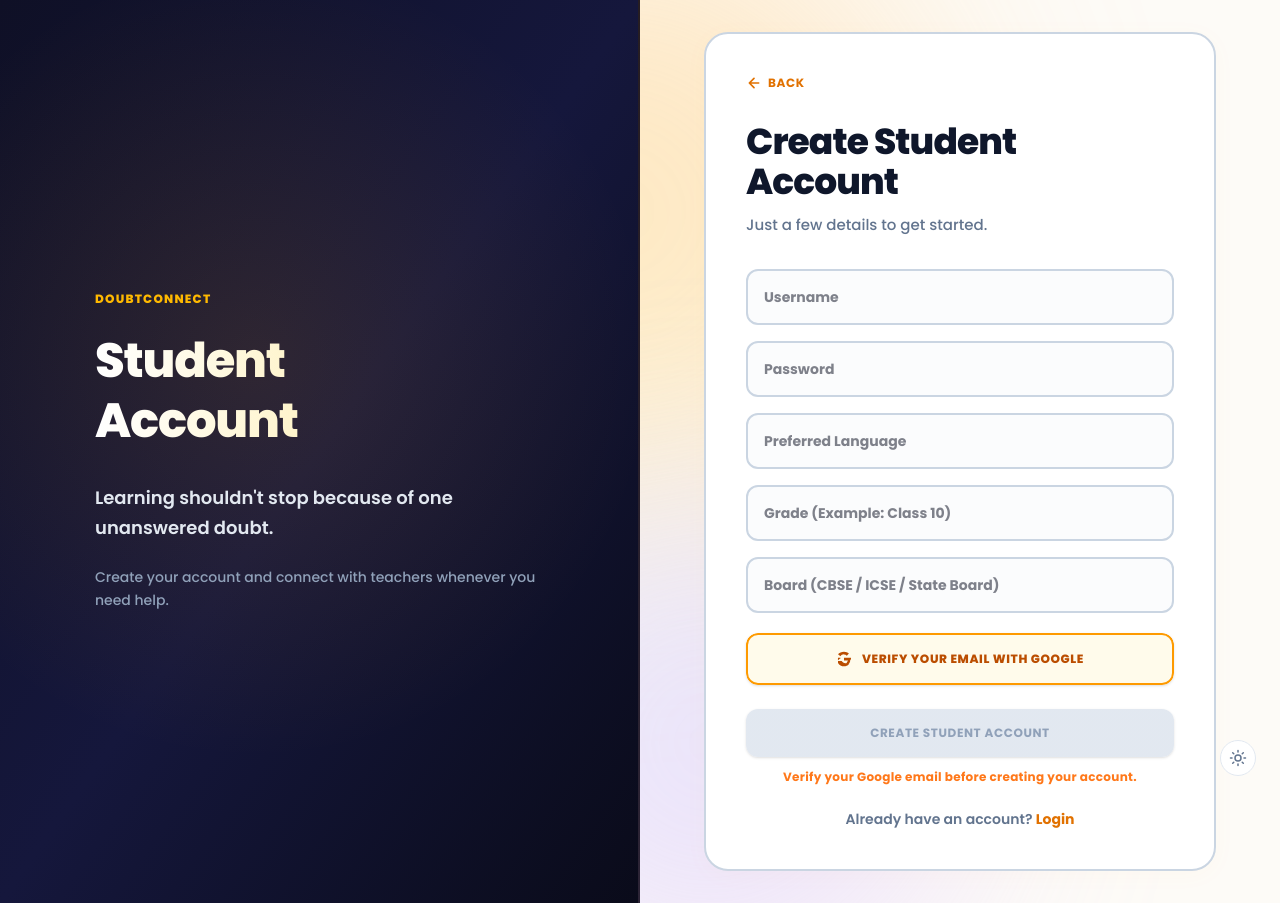
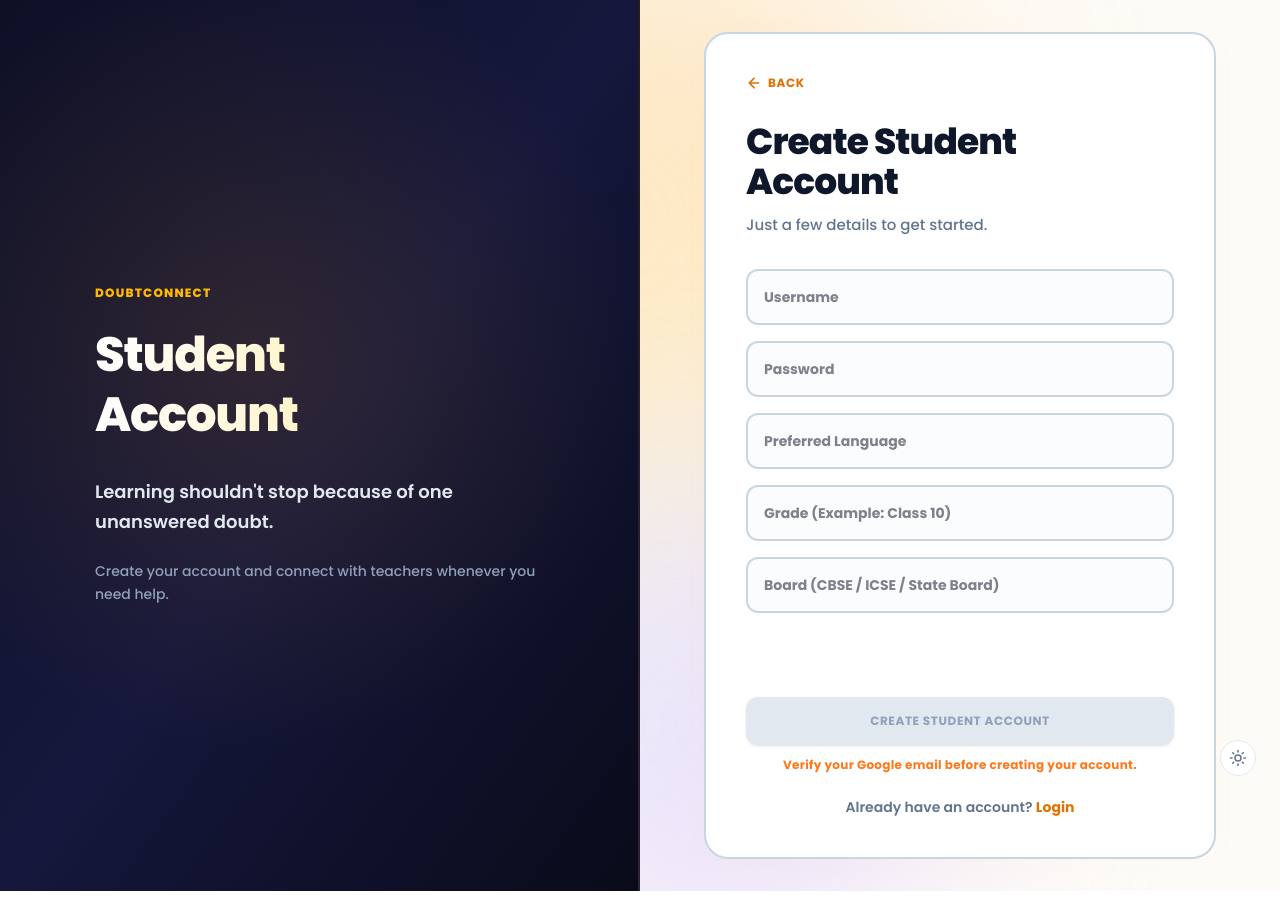
Before and after one commit to Saptarshi-26/DoubtConnect-Frontend, a React (Vite) app: page /signup/student in a window 1280 px wide. Built offline with nearby package versions, Linux system fonts and the light colour scheme.

Commit message:
Test Google button overlay

```diff
--- a/src/pages/StudentSignupPage.jsx
+++ b/src/pages/StudentSignupPage.jsx
@@ -180,23 +180,13 @@
               <div className="rounded-xl border-2 border-emerald-500 bg-emerald-500/[0.02] py-4 text-center font-extrabold text-sm text-emerald-600 dark:text-emerald-400 shadow-sm">
                 ✓ Verified: {googleEmail}
               </div>
-            ) : (
-              <div className="relative w-full h-[52px] rounded-xl overflow-hidden group shadow-sm">
-                <button
-                  type="button"
-                  className="absolute inset-0 w-full h-full flex items-center justify-center gap-2.5 rounded-xl border-2 border-amber-500 bg-amber-50 text-amber-700 font-extrabold text-xs uppercase tracking-wider transition-colors group-hover:bg-amber-100 dark:bg-amber-500/10 dark:border-amber-500/30 dark:text-amber-400 dark:group-hover:bg-amber-500/20 pointer-events-none z-0"
-                >
-                  <IconGoogle className="h-4 w-4 shrink-0" />
-                  Verify your email with Google
-                </button>
-
-               <div className="absolute inset-0 opacity-0 z-10">
-                  <GoogleLogin
+            ) : <GoogleLogin
   onSuccess={async (credentialResponse) => {
     try {
       const res = await api.post("/google/verify", {
         googleIdToken: credentialResponse.credential,
       });
+
       setGoogleVerified(true);
       setGoogleEmail(res.data.email);
       setGoogleIdToken(credentialResponse.credential);
@@ -207,10 +197,7 @@
   onError={() => {
     alert("Google verification failed.");
   }}
-                  />
-                </div>
-              </div>
-            )}
+/>}
           </div>
 
           {/* Golden Sunset Account Activation Button */}
```
Lines whose indentation alone changed are shown as unchanged.
